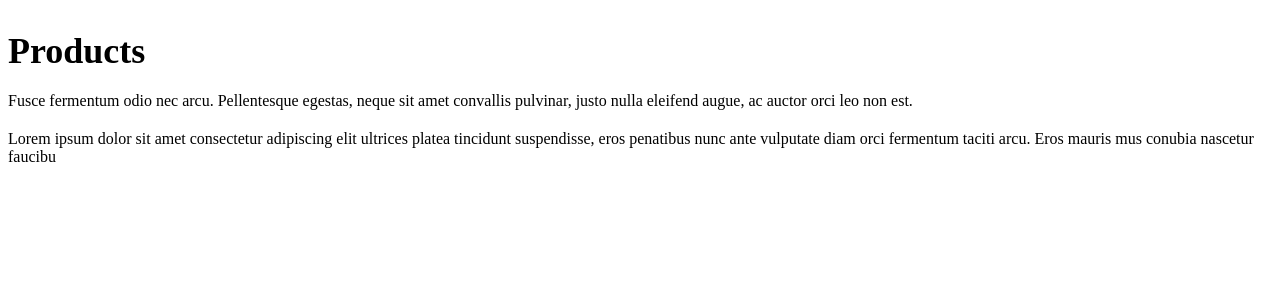
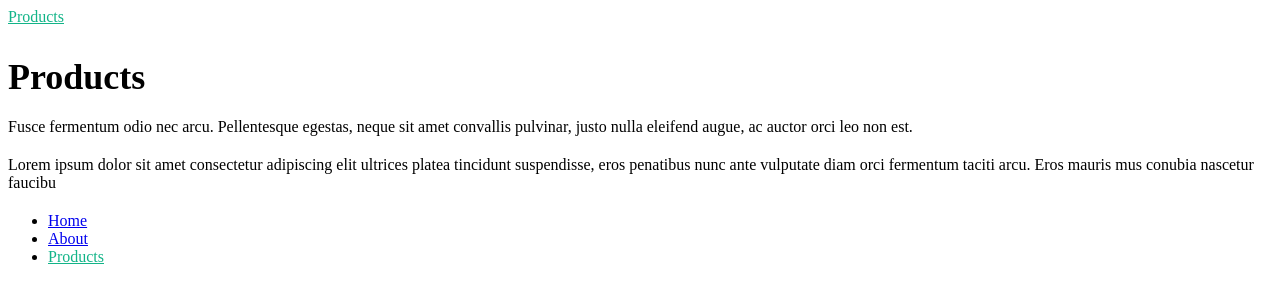
Before and after one commit to alexnas/nuxt3-products, a Nuxt app: page /products in a window 1280 px wide. Shown: the top 300 px of the page. Built offline with nearby package versions, Linux system fonts and the light colour scheme.

Commit message:
Define layouts

```diff
--- /dev/null
+++ b/layouts/default.vue
@@ -0,0 +1,27 @@
+<script lang="ts" setup></script>
+
+<template>
+  <div>
+    <header>
+      <nav>
+        <NuxtLink to="/">Nuxt Home</NuxtLink>
+        <ul>
+          <li><NuxtLink to="/">Home</NuxtLink></li>
+          <li><NuxtLink to="/about">About</NuxtLink></li>
+          <li><NuxtLink to="/products">Products</NuxtLink></li>
+        </ul>
+      </nav>
+    </header>
+
+    <!-- output the page content -->
+    <div>
+      <slot />
+    </div>
+  </div>
+</template>
+
+<style scoped>
+.router-link-exact-active {
+  color: #12b488;
+}
+</style>
--- /dev/null
+++ b/layouts/products.vue
@@ -0,0 +1,30 @@
+<script lang="ts" setup></script>
+
+<template>
+  <div>
+    <header>
+      <nav>
+        <NuxtLink to="/products">Products</NuxtLink>
+      </nav>
+    </header>
+
+    <!-- output the page content -->
+    <div>
+      <slot />
+    </div>
+
+    <footer>
+      <ul>
+        <li><NuxtLink to="/">Home</NuxtLink></li>
+        <li><NuxtLink to="/about">About</NuxtLink></li>
+        <li><NuxtLink to="/products">Products</NuxtLink></li>
+      </ul>
+    </footer>
+  </div>
+</template>
+
+<style scoped>
+.router-link-exact-active {
+  color: #12b488;
+}
+</style>
--- a/pages/index.vue
+++ b/pages/index.vue
@@ -2,16 +2,6 @@
 
 <template>
   <div>
-    <header>
-      <nav>
-        <ul>
-          <li><NuxtLink to="/">Home</NuxtLink></li>
-          <li><NuxtLink to="/about">About</NuxtLink></li>
-          <li><NuxtLink to="/products">Products</NuxtLink></li>
-        </ul>
-      </nav>
-    </header>
-
     <h2>Home page</h2>
     <p>
       Fusce fermentum odio nec arcu. Pellentesque egestas, neque sit amet
--- a/pages/products/[id].vue
+++ b/pages/products/[id].vue
@@ -1,4 +1,8 @@
 <script lang="ts" setup>
+definePageMeta({
+  layout: 'products',
+});
+
 const { id } = useRoute().params;
 </script>
 
--- a/pages/products/index.vue
+++ b/pages/products/index.vue
@@ -1,4 +1,8 @@
-<script lang="ts" setup></script>
+<script lang="ts" setup>
+definePageMeta({
+  layout: 'products',
+});
+</script>
 
 <template>
   <div>
```
